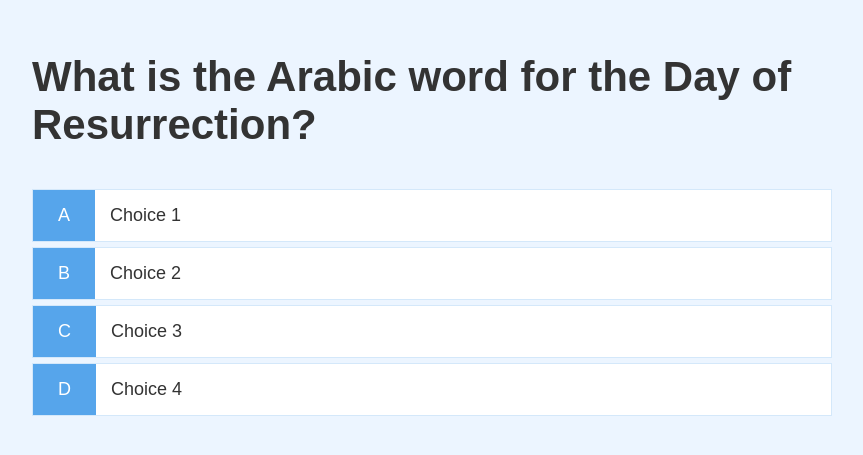
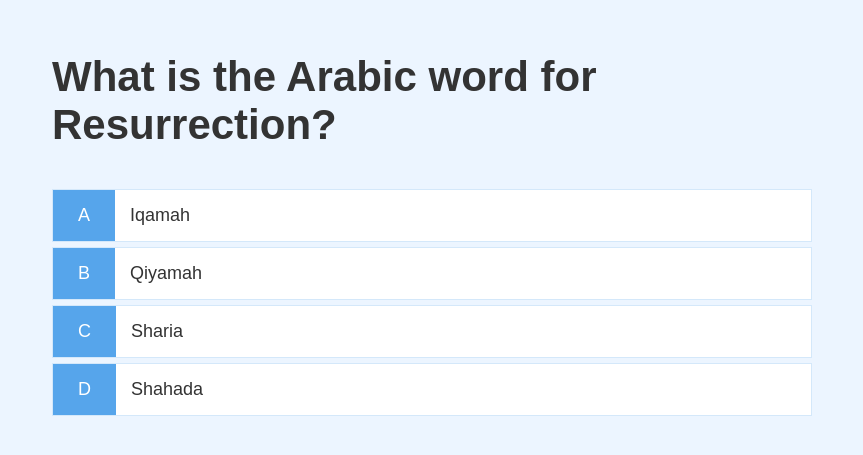
Before and after one commit to alghaibb/quiz-app, a plain HTML site: page game.html in a window 1280 px wide. Shown: the part 163-618 px from the top of the page, without its empty margins (208-1071 px from the left). Drawn offline with Linux system fonts and the light colour scheme.

Commit message:
Updated game.js, game.css, game.html & app.css

```diff
--- a/app.css
+++ b/app.css
@@ -50,6 +50,7 @@ h3 {
     align-items: center;
     max-width: 80rem;
     margin: 0 auto;
+    padding: 2rem;
 }
 
 .container > * {
--- a/game.css
+++ b/game.css
@@ -22,4 +22,5 @@
 
 .choice-text {
     padding: 1.5rem;
+    width: 100%;
 }
--- a/game.html
+++ b/game.html
@@ -11,7 +11,7 @@
 <body>
     <div class="container">
         <div id="game" class="justify-center flex-column">
-            <h2>What is the Arabic word for the Day of Resurrection?</h2>
+            <h2 id="question">What are the answers to these questions?</h2>
             <div class="choice-container">
                 <p class="choice-prefix">A</p>
                 <p class="choice-text" data-number="1">Choice 1</p>
--- a/game.js
+++ b/game.js
@@ -2,7 +2,7 @@ const question = document.getElementById('question');
 const choices = Array.from(document.getElementsByClassName('choice-text'));
 
 let currentQuestion = {};
-let acceptingAnswers = true;
+let acceptingAnswers = false;
 let score = 0;
 let questionCounter = 0;
 let availableQuestions = [];
@@ -49,3 +49,50 @@ let questions = [
         answer: 3
     },
 ];
+
+//CONSTANTS
+const CORRECT_BONUS = 10;
+const MAX_QUESTIONS = 5;
+
+startGame = () => {
+    questionCounter = 0;
+    score = 0;
+    availableQuestions = [...questions]
+    console.log(availableQuestions);
+    getNewQuestion();
+};
+
+getNewQuestion = () => {
+    if(availableQuestions.length === 0 || questionCounter >=MAX_QUESTIONS) {
+        //go to the end page
+        return window.location.assign('/end.html');
+    }
+
+    questionCounter++;
+    const questionIndex = Math.floor(Math.random() * availableQuestions.length);
+    currentQuestion = availableQuestions[questionIndex];
+    question.innerText = currentQuestion.question;
+
+    choices.forEach(choice => {
+        const number = choice.dataset['number'];
+        choice.innerText = currentQuestion['choice' + number];
+    })
+
+    availableQuestions.splice(questionIndex, 0);
+
+    acceptingAnswers = true;
+};
+
+choices.forEach(choice => {
+    choice.addEventListener("click", e => {
+        if(!acceptingAnswers) return;
+
+        acceptingAnswers = false;
+        const selectedChoice = e.target;
+        const selectedAnswer = selectedChoice.dataset["number"];
+        console.log(selectedAnswer);
+        getNewQuestion();
+    });
+});
+
+startGame()
```
